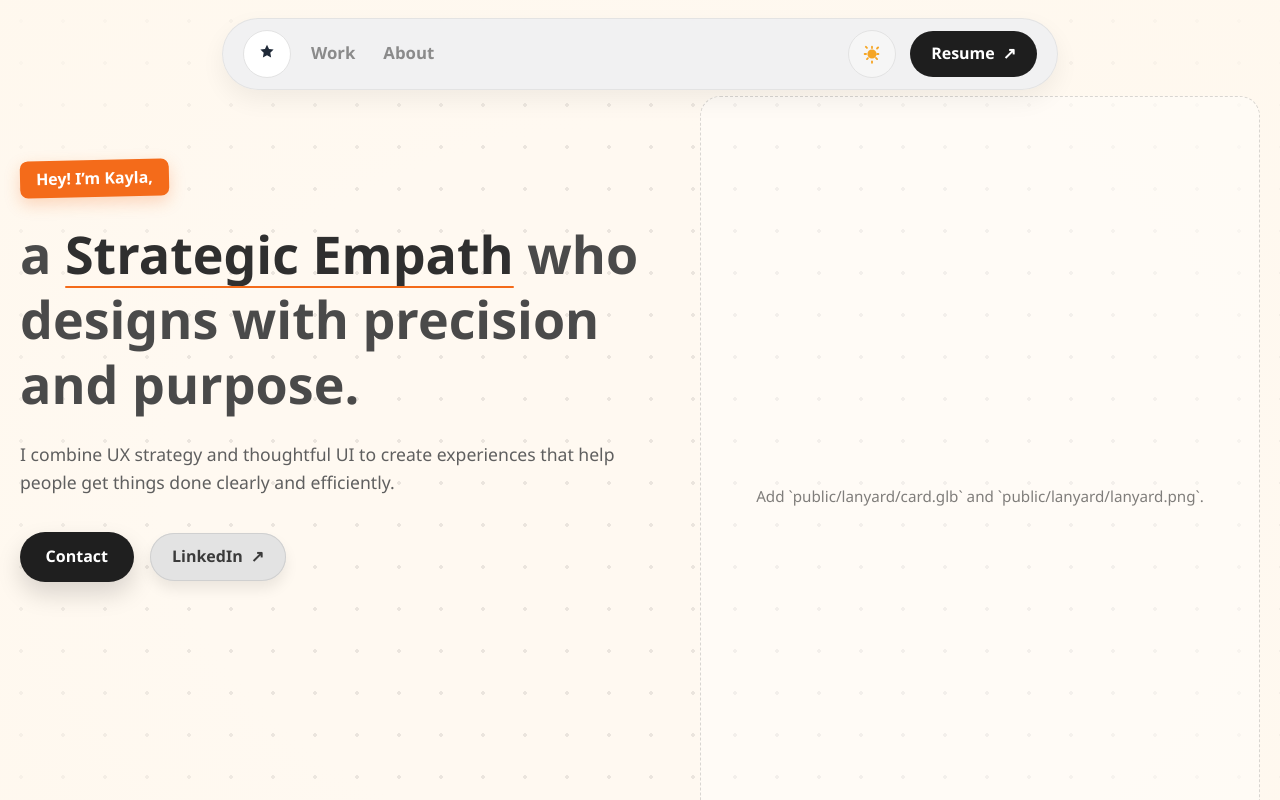
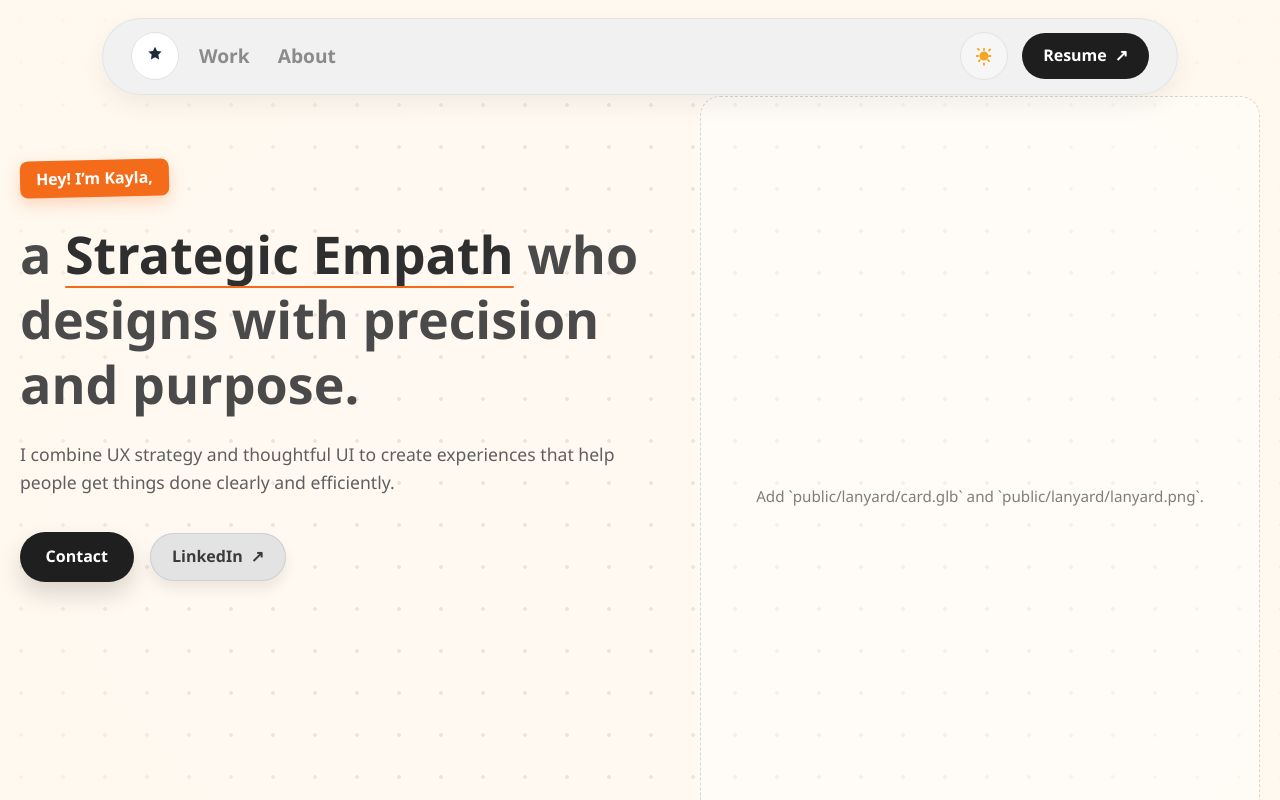
Before and after one commit to klaluo/Portfolio, a Next.js app: page / in a window 1280 px wide. Shown: the top 800 px of the page. Built offline with nearby package versions, Linux system fonts and the light colour scheme; no server answers; a web font is replaced by a local one.

Commit message:
chore: update global styles

```diff
--- a/styles/globals.css
+++ b/styles/globals.css
@@ -31,6 +31,7 @@ body {
   background: var(--bg);
   color: var(--text);
   line-height: 1.6;
+  scroll-behavior: smooth;
 }
 
 body {
@@ -66,7 +67,7 @@ a:hover {
 }
 
 .nav .container {
-  max-width: 860px;
+  max-width: 1100px;
   padding: 0 0.75rem;
 }
 
@@ -75,7 +76,7 @@ a:hover {
   align-items: center;
   justify-content: space-between;
   gap: 2rem;
-  padding: 0.7rem 1.25rem;
+  padding: 0.85rem 1.75rem;
   border-radius: 999px;
   background: rgba(240, 240, 242, 0.92);
   border: 1px solid rgba(226, 226, 226, 0.9);
@@ -118,7 +119,7 @@ a:hover {
 
 .navLinks a {
   font-weight: 600;
-  font-size: 1.05rem;
+  font-size: 1.2rem;
   color: #8b8b8b;
   transition: color 0.2s ease;
 }
```
